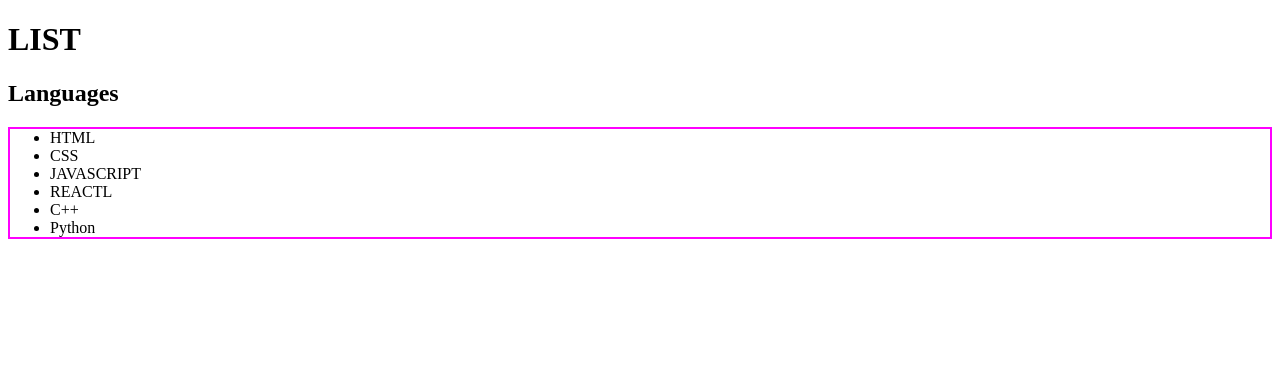
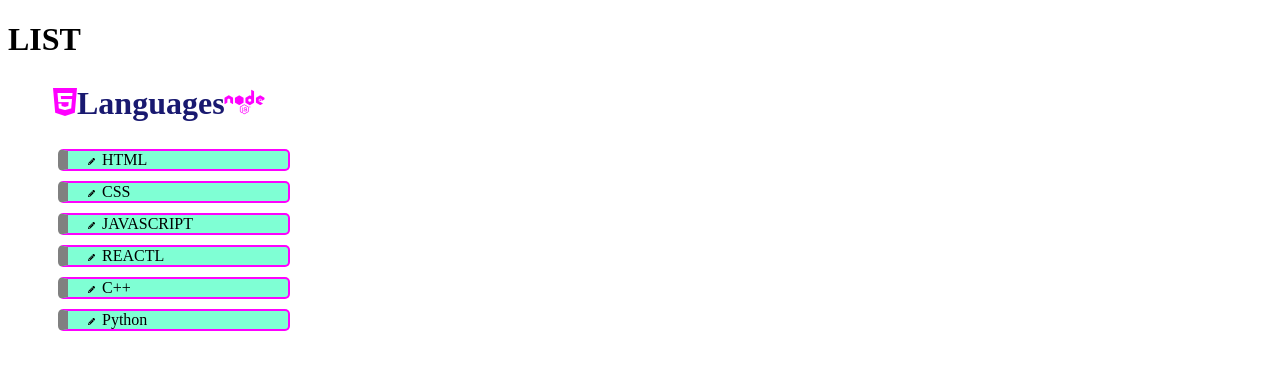
Before and after one commit to MHanifi-Kirmizialtin/my_codes, a plain HTML site: page Lesson_4/index.html in a window 1280 px wide. Drawn offline with Linux system fonts and the light colour scheme.

Commit message:
Lesson-4-2

```diff
--- a/Lesson_4/index.html
+++ b/Lesson_4/index.html
@@ -4,11 +4,22 @@
     <meta charset="UTF-8" />
     <meta name="viewport" content="width=device-width, initial-scale=1.0" />
     <link rel="stylesheet" href="./style.css" />
+    <link
+      rel="stylesheet"
+      href="https://cdnjs.cloudflare.com/ajax/libs/font-awesome/6.7.2/css/all.min.css"
+      integrity="sha512-Evv84Mr4kqVGRNSgIGL/F/aIDqQb7xQ2vcrdIwxfjThSH8CSR7PBEakCr51Ck+w+/U6swU2Im1vVX0SVk9ABhg=="
+      crossorigin="anonymous"
+      referrerpolicy="no-referrer"
+    />
     <title>List-Pseudo:CLASSESS-ELEMENTS</title>
   </head>
   <body>
     <h1>LIST</h1>
-    <h2>Languages</h2>
+    <h2>
+      <i class="fa-brands fa-html5"></i>Languages<i
+        class="fa-brands fa-node"
+      ></i>
+    </h2>
     <ul class="languages">
       <li>HTML</li>
       <li>CSS</li>
--- a/Lesson_4/style.css
+++ b/Lesson_4/style.css
@@ -1,7 +1,39 @@
-* {
-  /* margin: 0; */
+ul.languages {
+  /* border: 2px solid magenta; */
+
+  /* kullanılan stiller} */
+  /* list-style-type: none; */
+  /* list-style: square; */
+  /* list-style: lower-alpha; */
+  /* list-style: disc; */
+  /* list-style: circle; */
+
+  /* Madde imleri li'lerin içinde mi dışında mı  */
+  list-style-position: inside;
+  list-style-image: url(./img/pencil-solid.svg);
+  color: black;
 }
 
-ul.languages {
+ul.languages li {
+  background-color: aquamarine;
+  margin: 10px;
+  width: 200px;
+  border-radius: 5px;
+  padding-left: 20px;
   border: 2px solid magenta;
+  border-left: 10px solid gray;
 }
+
+h2 {
+  color: midnightblue;
+  font-size: 2rem;
+  padding-left: 45px;
+}
+h2 i {
+  color: magenta;
+}
+
+ul.languages li:hover {
+  opacity: 0.5;
+  cursor: pointer;
+}
```
Also changed, not shown: Lesson_4/img/house-chimney-solid.svg (added), Lesson_4/img/pencil-solid.svg (added).
